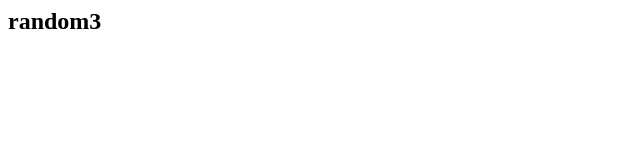
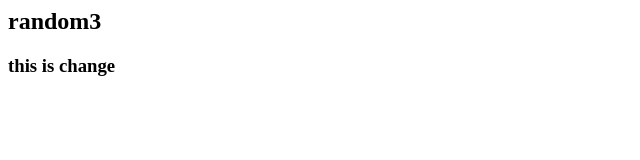
Before and after one commit to random1234-4321/random3, a plain HTML site: page index.html in a window 1280 px wide. Shown: the whole page, without its empty margins (0-640 px from the left). Drawn offline with Linux system fonts and the light colour scheme.

Commit message:
commmit on random3

```diff
--- a/index.html
+++ b/index.html
@@ -1,3 +1,4 @@
 <html>
 <h2> random3</h2>
+<h3>this is change</h3>
 </html>
```
